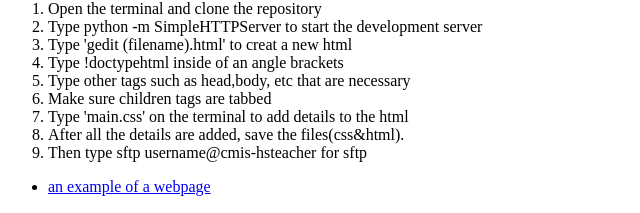
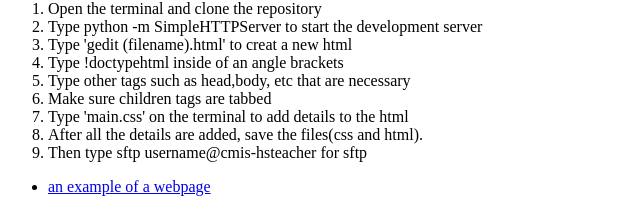
Before and after one commit to julia2288-cmis/julia2288-cmis-wd, a plain HTML site: page listandlink/index.html in a window 1280 px wide. Shown: the part 80-293 px from the top of the page, 0-640 px from the left. Drawn offline with Linux system fonts and the light colour scheme.

Commit message:
Update index.html

```diff
--- a/listandlink/index.html
+++ b/listandlink/index.html
@@ -23,7 +23,7 @@
   			<li>Make sure children tags are tabbed</li>
 
  		 	<li>Type 'main.css' on the terminal to add details to the html </li>
-  			<li>After all the details are added, save the files(css&html). </li>
+  			<li>After all the details are added, save the files(css and html). </li>
 			<li>Then type sftp username@cmis-hsteacher for sftp </li>
 
 			</ol>
```
